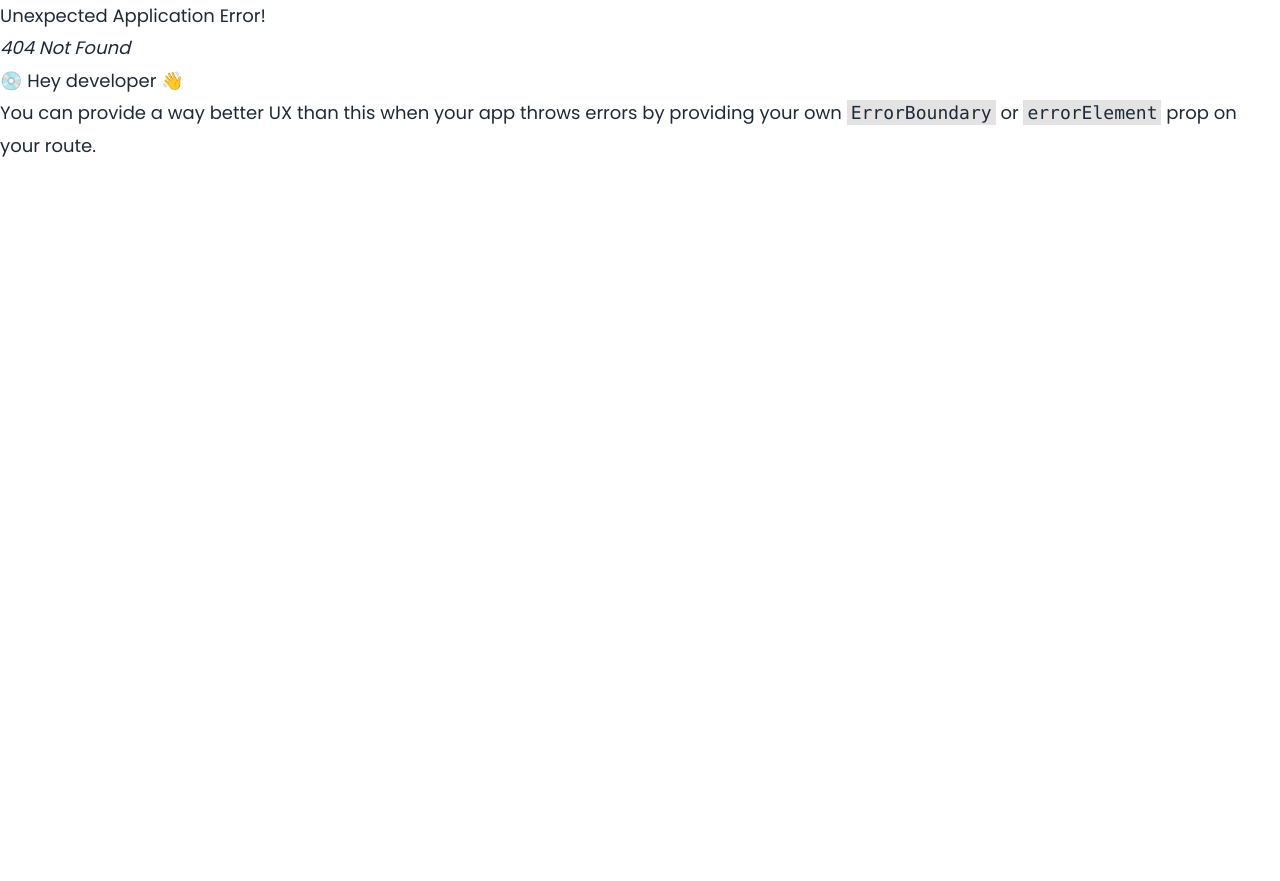
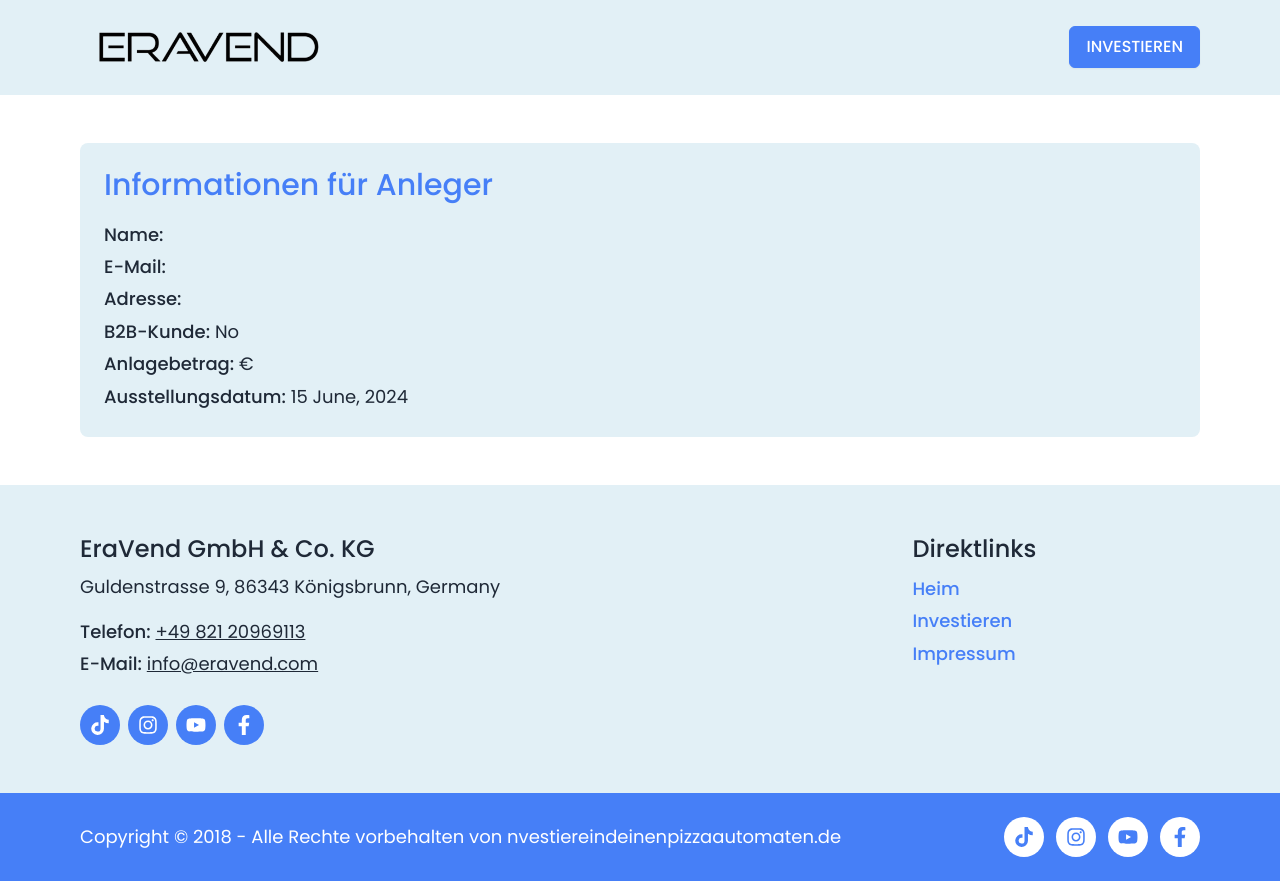
Before and after one commit to Ashik-Himel/eravend-client, a React (Vite) app: page /contract in a window 1280 px wide. Before the commit this address had no page. Before the commit the page ends 800 px from the top, so only its background shows below. Built offline with nearby package versions, Linux system fonts and the light colour scheme.

Commit message:
invest page added

```diff
--- a/package.json
+++ b/package.json
@@ -15,6 +15,7 @@
     "aos": "^2.3.4",
     "axios": "^1.7.2",
     "chart.js": "^4.4.3",
+    "date-fns": "^3.6.0",
     "prop-types": "^15.8.1",
     "react": "^18.2.0",
     "react-chartjs-2": "^5.2.0",
--- /dev/null
+++ b/src/components/contract/Information.jsx
@@ -0,0 +1,35 @@
+import { format } from "date-fns";
+import { useSearchParams } from "react-router-dom";
+
+export default function Information() {
+  const [searchParams] = useSearchParams();
+  const amount = searchParams.get('amount');
+  const name = searchParams.get('name');
+  const surname = searchParams.get('surname');
+  const company = searchParams.get('company');
+  const email = searchParams.get('email');
+  const address = searchParams.get('address');
+  const b2b = searchParams.get('b2b');
+
+  return (
+    <section className="my-12">
+      <div className="container">
+        <div className="bg-bg-color p-6 rounded-lg">
+          <h3 className="text-3xl font-medium text-primary mb-4">Informationen für Anleger</h3>
+          <p><span className="font-medium">Name:</span> {name}</p>
+          {
+            surname && <p><span className="font-medium">Nachname:</span> {surname}</p>
+          }
+          <p><span className="font-medium">E-Mail:</span> {email}</p>
+          {
+            company && <p><span className="font-medium">Unternehmen:</span> {company}</p>
+          }
+          <p><span className="font-medium">Adresse:</span> {address}</p>
+          <p><span className="font-medium">B2B-Kunde:</span> {b2b ? 'Yes' : 'No'}</p>
+          <p><span className="font-medium">Anlagebetrag:</span> {amount} €</p>
+          <p><span className="font-medium">Ausstellungsdatum:</span> {format(new Date(), "dd MMMM, yyyy")}</p>
+        </div>
+      </div>
+    </section>
+  );
+}
--- a/src/components/footer/Footer.jsx
+++ b/src/components/footer/Footer.jsx
@@ -20,11 +20,13 @@
               </div>
             </div>
             <div className="w-full md:w-2/5">
-              <div className="flex flex-col items-start w-[130px] md:mx-auto">
+              <div className="w-[140px] md:mx-auto">
                 <h4 className="text-2xl font-medium mb-2">Direktlinks</h4>
-                <Link to='/' className="text-primary font-medium">Heim</Link>
-                <Link to="/invest" className="text-primary font-medium">Investieren</Link>
-                <Link to="/imprint" className="text-primary font-medium">Impressum</Link>
+                <div className="flex flex-col items-start">
+                  <Link to='/' className="text-primary font-medium">Heim</Link>
+                  <Link to="/invest" className="text-primary font-medium">Investieren</Link>
+                  <Link to="/imprint" className="text-primary font-medium">Impressum</Link>
+                </div>
               </div>
             </div>
           </div>
--- a/src/components/home/JoinSection.jsx
+++ b/src/components/home/JoinSection.jsx
@@ -10,7 +10,7 @@
             <p>Eine Investition in die intelligenten Verkaufsautomaten von Eravend bedeutet eine Investition in eine profitable und nachhaltige Zukunft. Unsere Maschinen sind mehr als nur Spender; Es handelt sich um anspruchsvolle Einzelhandelslösungen, die auf den modernen Verbraucher zugeschnitten sind.</p>
           </div>
           <div>
-            <img src={machine} alt="Machine Bild" className="w-auto max-w-[350px] xl:max-w-[500px] mx-auto md:ml-auto md:mr-0" data-aos="fade-left" />
+            <img src={machine} alt="Machine Bild" className="w-full max-w-[400px] mx-auto md:ml-auto md:mr-0" data-aos="fade-left" />
           </div>
         </div>
       </div>
--- /dev/null
+++ b/src/components/invest/InvestForm.jsx
@@ -0,0 +1,63 @@
+import { Link, useNavigate, useSearchParams } from "react-router-dom";
+
+export default function InvestForm() {
+  const navigate = useNavigate();
+  const [searchParams, setSearchParams] = useSearchParams();
+  const amount = searchParams.get('amount');
+
+  const handleSubmit = e => {
+    e.preventDefault();
+
+    let link = `/contract?amount=${e.target.amount.value}&name=${e.target.name.value}&email=${e.target.email.value}&address=${e.target.address.value}`;
+    if (e.target.surname.value) {
+      link += "&surname=" + e.target.surname.value;
+    }
+    if (e.target.company.value) {
+      link += "&company=" + e.target.company.value;
+    }
+    if (e.target.b2b.checked) {
+      link += "&b2b=true"
+    }
+
+    navigate(link);
+  }
+
+  return (
+    <section className={`mt-16 mb-12 ${amount ? 'block' : 'hidden'}`}>
+      <div className="container">
+        <form className="w-full max-w-[700px] mx-auto bg-bg-color px-6 py-10 rounded-lg" onSubmit={handleSubmit}>
+          <h4 className="text-3xl font-medium text-center text-primary mb-6">Anlageform</h4>
+          <label className="block font-medium mb-2" htmlFor="amount">Menge</label>
+          <input className="input w-full border border-gray-300 mb-4" type="number" min="6000" name="amount" id="amount" placeholder="Geben Sie den Betrag ein" defaultValue={amount} onChange={e => setSearchParams({amount: e.target.value})} required />
+
+          <label className="block font-medium mb-2" htmlFor="name">Name</label>
+          <input className="input w-full border border-gray-300 mb-4" type="text" name="name" id="name" placeholder="Gib deinen Namen ein" required />
+
+          <label className="block font-medium mb-2" htmlFor="surname">Nachname</label>
+          <input className="input w-full border border-gray-300 mb-4" type="text" name="surname" id="surname" placeholder="Geben Sie Ihren Nachnamen ein" />
+
+          <label className="block font-medium mb-2" htmlFor="email">E-Mail</label>
+          <input className="input w-full border border-gray-300 mb-4" type="email" name="email" id="email" placeholder="Geben sie ihre E-Mail Adresse ein" required />
+
+          <label className="block font-medium mb-2" htmlFor="address">Adresse</label>
+          <input className="input w-full border border-gray-300 mb-4" type="text" name="address" id="address" placeholder="Geben Sie Ihre Adresse ein" required />
+
+          <label className="block font-medium mb-2" htmlFor="company">Unternehmen (Optional)</label>
+          <input className="input w-full border border-gray-300 mb-4" type="text" name="company" id="company" placeholder="Geben Sie Ihren Firmennamen ein" />
+
+          <div className="flex justify-start items-center gap-2">
+            <input type="checkbox" name="b2b" id="b2b" />
+            <label htmlFor="b2b" className="cursor-pointer select-none">Ich bin ein B2B-Kunde</label>
+          </div>
+
+          <div className="flex justify-start items-center gap-2 mb-4">
+            <input type="checkbox" name="policy" id="policy" required />
+            <label htmlFor="policy" className="cursor-pointer select-none">Ich stimme der <Link to="/privacy-policy" className="font-medium text-primary underline">Datenschutzrichtlinie</Link> von Eravend zu</label>
+          </div>
+
+          <button type="submit" className="btn btn-primary">Fortfahren</button>
+        </form>
+      </div>
+    </section>
+  );
+}
--- /dev/null
+++ b/src/components/invest/InvestModal.jsx
@@ -0,0 +1,28 @@
+import { Link, useNavigate, useSearchParams } from "react-router-dom";
+
+export default function InvestModal() {
+  const navigate = useNavigate();
+  const [searchParams] = useSearchParams();
+  const amount = searchParams.get('amount');
+
+  const handleSubmit = e => {
+    e.preventDefault();
+    navigate(`/invest?amount=${e.target.amount.value}`);
+  }
+
+  return (
+    <div className={`bg-[rgba(0,0,0,0.8)] fixed inset-0 items-center ${!amount ? 'flex' : 'hidden'}`}>
+      <div className="container">
+        <form className="bg-white px-6 py-8 rounded-lg w-full max-w-[600px] mx-auto" onSubmit={handleSubmit}>
+          <h4 className="text-3xl font-medium text-center mb-6 text-primary">Investitionsbetrag</h4>
+          <label className="block font-medium mb-2" htmlFor="amount">Menge</label>
+          <input className="input w-full border border-gray-300 mb-4" type="number" min="6000" name="amount" id="amount" placeholder="Geben Sie den Betrag ein" required />
+          <div className="flex justify-start items-center gap-4">
+            <button type="submit" className="btn btn-primary">Fortfahren</button>
+            <Link to="/" className="btn btn-primary btn-error">Geh zurück</Link>
+          </div>
+        </form>
+      </div>
+    </div>
+  );
+}
--- a/src/components/profit-details/Chart.jsx
+++ b/src/components/profit-details/Chart.jsx
@@ -9,6 +9,7 @@
   Legend,
 } from 'chart.js';
 import { Bar } from 'react-chartjs-2';
+import { useLocation, useSearchParams } from "react-router-dom";
 
 ChartJS.register(
   CategoryScale,
@@ -20,6 +21,10 @@
 );
 
 export default function Chart({monthlyPayable}) {
+  const {pathname} = useLocation();
+  const [searchParams] = useSearchParams();
+  const urlAmount = searchParams.get('amount');
+
   const options = {
     responsive: true,
     plugins: {
@@ -28,7 +33,6 @@
       }
     }
   };
-
   const data = {
     labels: ['1 Jahre', '2 Jahre', '3 Jahre', '4 Jahre', '5 Jahre', '6 Jahre', '7 Jahre', '8 Jahre', '9 Jahre', '10 Jahre'],
     datasets: [
@@ -40,7 +44,7 @@
   };
 
   return (
-    <section className="mt-16">
+    <section className={`mt-16 ${pathname.startsWith('/invest') && urlAmount ? 'block' : 'hidden'}`}>
       <div className="container">
         <h3 className="text-3xl font-medium mb-6 break-words">Nettogewinndiagramm:</h3>
         <Bar options={options} data={data} />
--- a/src/components/profit-details/Details.jsx
+++ b/src/components/profit-details/Details.jsx
@@ -1,13 +1,20 @@
 import PropTypes from "prop-types";
+import { useLocation, useSearchParams } from "react-router-dom";
 
 export default function Details({amount, frequencies, frequency, rate, roi, monthlyPayable}) {
+  const {pathname} = useLocation();
+  const [searchParams] = useSearchParams();
+  const urlAmount = searchParams.get('amount');
+
   return (
-    <section>
+    <section className={`${pathname.startsWith('/invest') ? 'mt-12' : ''} ${pathname.startsWith('/invest') && urlAmount ? 'block' : 'hidden'}`}>
       <div className="container">
         <div className="bg-bg-color p-6 rounded-lg text-xl leading-[1.8]">
           <h3 className="text-3xl font-medium mb-4">Investment Ergebnisse</h3>
           <span className="block"><span className="font-medium">Investment Betrag:</span> {amount} €</span>
-          <span className="block"><span className="font-medium">Ausschüttungsfrequenz:</span> {frequencies[frequency]}</span>
+          {
+            !pathname.startsWith('/invest') && <span className="block"><span className="font-medium">Ausschüttungsfrequenz:</span> {frequencies[frequency]}</span>
+          }
           <span className="block"><span className="font-medium">ROI:</span> {roi} Monate</span>
           <span className="block"><span className="font-medium">Gewinnbeteiligung:</span> {rate} %</span>
           <span className="block"><span className="font-medium">Verdienst:</span> {monthlyPayable} €</span>
--- /dev/null
+++ b/src/pages/Contract.jsx
@@ -0,0 +1,14 @@
+import { Helmet } from "react-helmet-async";
+import Information from "../components/contract/Information";
+
+export default function Contract() {
+  return (
+    <main>
+      <Helmet>
+        <title>Contract - Eravend</title>
+      </Helmet>
+
+      <Information />
+    </main>
+  );
+}
--- a/src/pages/Invest.jsx
+++ b/src/pages/Invest.jsx
@@ -1,17 +1,27 @@
 import { Helmet } from "react-helmet-async";
+import InvestModal from "../components/invest/InvestModal";
+import Chart from "../components/profit-details/Chart";
+import { useSearchParams } from "react-router-dom";
+import Details from "../components/profit-details/Details";
+import InvestForm from "../components/invest/InvestForm";
 
 export default function Invest() {
+  const [searchParams] = useSearchParams();
+  const amount = searchParams.get('amount');
+  const rate = parseFloat(((100 / 60000) * amount).toFixed(2));
+  const monthlyPayable = parseFloat(((8985.6 / 100) * (rate - 3.28)).toFixed(2));
+  const roi = parseFloat((amount / monthlyPayable).toFixed(2));
+
   return (
     <main>
       <Helmet>
         <title>Invest - Eravend</title>
       </Helmet>
 
-      <section>
-        <div className="container">
-          <h2 className="text-4xl font-medium text-primary mt-8 text-center !leading-[1.4]">This page is under construction!</h2>
-        </div>
-      </section>
+      <InvestModal />
+      <Details amount={amount} rate={rate} monthlyPayable={monthlyPayable} roi={roi} />
+      <Chart monthlyPayable={monthlyPayable} />
+      <InvestForm />
     </main>
   );
 }
--- /dev/null
+++ b/src/pages/PrivacyPolicy.jsx
@@ -0,0 +1,7 @@
+export default function PrivacyPolicy() {
+  return (
+    <div>
+      <p>PrivacyPolicy component.</p>
+    </div>
+  );
+}
```
Also changed, not shown: src/router/Router.jsx (+10 -0 lines), 1 other file (tests, documents, lock files or other folders).
